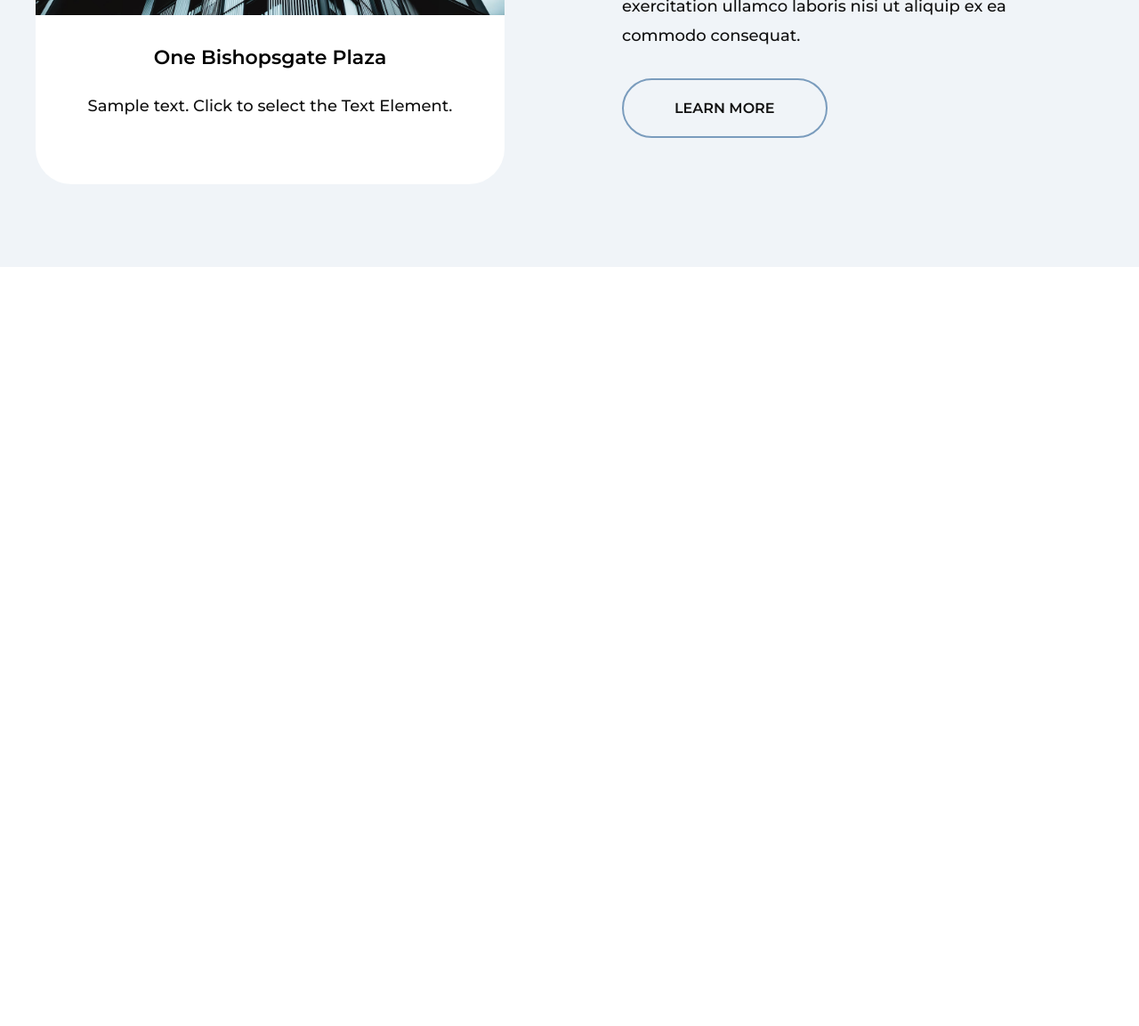
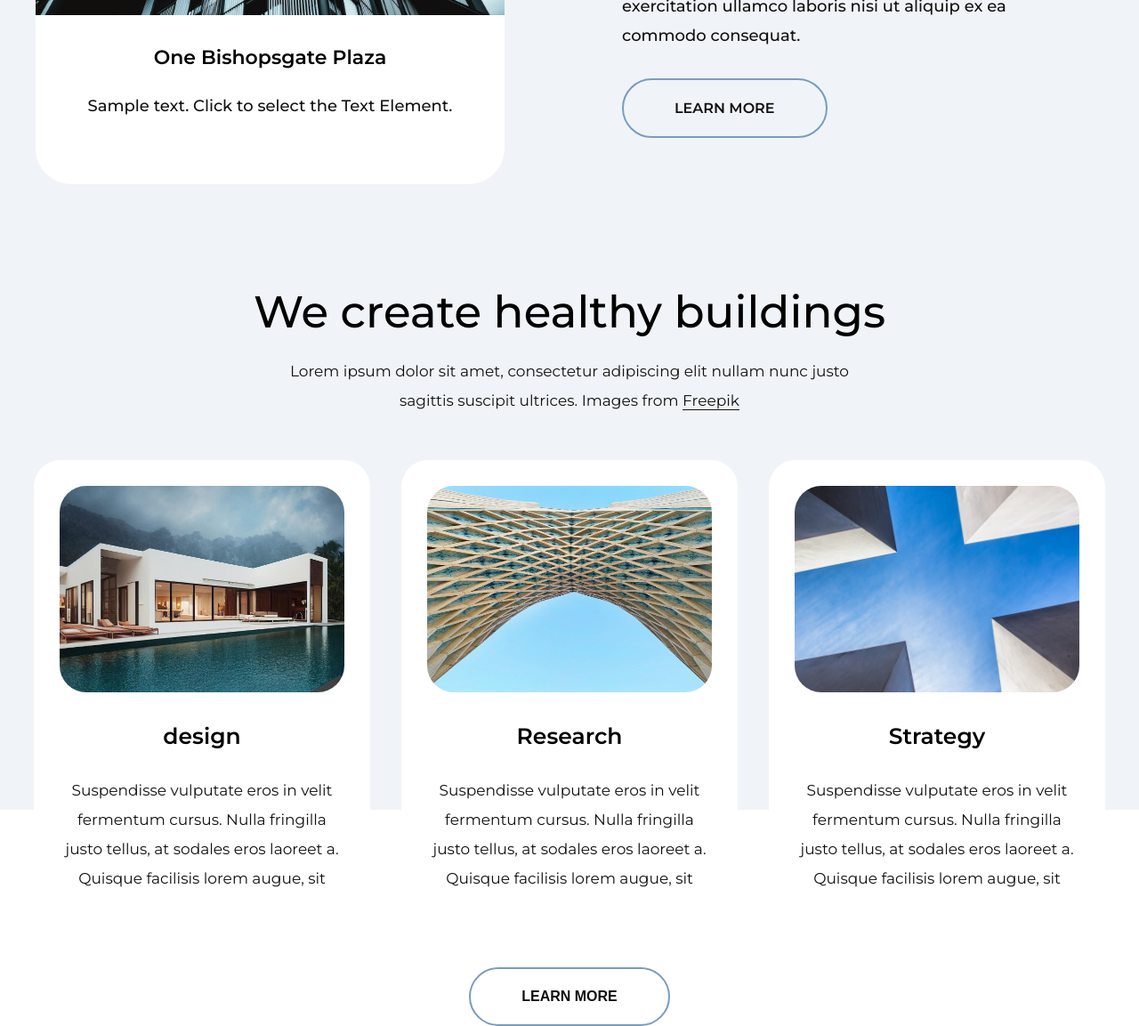
Before and after one commit to JustXaydarov/NicePage-Team-Project, a website: page index.html in a window 1280 px wide. Shown: the part 1702-2855 px from the top of the page at 89% size. Before the commit the page ends 2002 px from the top, so only its background shows below. Drawn offline with nearby package versions, Linux system fonts and the light colour scheme.

Commit message:
home pagega  yana bitta qisim

```diff
--- a/index.html
+++ b/index.html
@@ -107,7 +107,53 @@
 
             </section>
 
-            <section></section>
+            <section class="healthy">
+
+                <div class="healthy__container container">
+
+                    <div class="healthy__content">
+                        <h2 class="healthy__title">
+                            We create healthy buildings
+                        </h2>
+
+                        <p class="healthy__text">
+                            Lorem ipsum dolor sit amet, consectetur adipiscing elit
+                            nullam nunc justo <br> sagittis suscipit ultrices.
+                            Images from
+                            <a href="#" class="healthy__link">Freepik</a>
+                        </p>
+                    </div>
+
+                    <div class="healthy__cards">
+                        <div class="healthy__card">
+                            <img src="./assets/png/design_img.jpg" alt="design_img">
+                            <h2>design</h2>
+                            <p>Suspendisse vulputate eros in velit  fermentum cursus. Nulla fringilla justo  tellus, at sodales eros
+                                laoreet a.  Quisque
+                                facilisis lorem augue, sit </p>
+                        </div>
+                        <div class="healthy__card">
+                            <img src="./assets/png/Research_img.jpg" alt="Research_img">
+                            <h2>Research</h2>
+                            <p>Suspendisse vulputate eros in velit fermentum cursus. Nulla fringilla justo tellus, at sodales eros laoreet a. Quisque
+                            facilisis lorem augue, sit </p>
+                        </div>
+                        <div class="healthy__card">
+                            <img src="./assets/png/Strategy_img.jpg" alt="Strategy_img">
+                            <h2>Strategy</h2>
+                            <p>Suspendisse vulputate eros in velit  fermentum cursus. Nulla fringilla justo  tellus, at sodales eros
+                                laoreet a.  Quisque
+                                facilisis lorem augue, sit </p>
+                        </div>
+                    </div>
+
+                    <div class="healthy__button-wrapper">
+                        <button class="healthy__button">LEARN MORE</button>
+                    </div>
+
+                </div>
+
+            </section>
 
 
 
--- a/sass/style.scss
+++ b/sass/style.scss
@@ -132,29 +132,29 @@ ul {
     border-top-right-radius: 40px;
   }
 
-  .performance__card-title{
+  .performance__card-title {
     font-size: 22px;
     font-weight: 600;
     padding: 30px;
   }
 
-  .performance__card-text{
+  .performance__card-text {
     font-size: 18px;
     font-weight: 500;
     color: #111111;
   }
 }
 
-.performance__content{
+.performance__content {
   padding: 32px;
 
-  .performance__title{
+  .performance__title {
     font-size: 43px;
     font-weight: 600;
     padding-bottom: 30px;
   }
 
-  .performance__text{
+  .performance__text {
     font-size: 18px;
     font-weight: 500;
     color: #111111;
@@ -162,7 +162,7 @@ ul {
     padding-bottom: 55px;
   }
 
-  .performance__button{
+  .performance__button {
     padding: 22px 57px;
     font-size: 16px;
     font-weight: 600;
@@ -180,3 +180,97 @@ ul {
     }
   }
 }
+
+.healthy {
+  width: 100%;
+  height: 610px;
+  background-color: #f0f4f8;
+
+  .healthy__content {
+    text-align: center;
+
+    .healthy__title {
+      font-size: 50px;
+      font-weight: 500;
+      padding: 20px;
+    }
+
+    .healthy__text {
+      font-size: 17px;
+      color: #111111;
+      line-height: 33px;
+
+      .healthy__link {
+        color: #111111;
+        font-weight: 400;
+        text-decoration: underline;
+        text-decoration-thickness: 1px; /* qalinligi */
+        text-underline-offset: 4px; /* pastga tushirish */
+      }
+
+      .healthy__link:hover {
+        text-decoration-color: red;
+      }
+    }
+  }
+}
+
+
+.healthy__cards {
+  display: flex;
+  align-items: center;
+  justify-content: center;
+  gap: 35px;
+  padding-top: 50px;
+}
+
+.healthy__card{
+  width: 380px;
+  height: 520px;
+  text-align: center;
+  background-color: #fff;
+  border-radius: 30px;
+  padding: 29px;
+
+
+  img{
+    width: 320px;
+    height: 232px;
+    border-radius: 30px;
+  }
+
+  h2{
+    font-size: 25px;
+    font-weight: 600;
+    padding: 30px;
+  }
+
+  p{
+    font-size: 17px;
+    color: #111111;
+    line-height: 33px;
+  }
+}
+
+.healthy__button-wrapper {
+  text-align: center;
+  padding-top: 50px;
+
+  .healthy__button {
+    padding: 22px 57px;
+    font-size: 16px;
+    font-weight: 600;
+    color: #111;
+    text-decoration: none;
+    border: 2px solid #7a9cbd;
+    background-color: transparent;
+    border-radius: 50px;
+    cursor: pointer;
+    transition: background-color 0.3s;
+
+    &:hover {
+      background-color: #7a9cbd;
+      color: #fff;
+    }
+  }
+}
```
Also changed, not shown: assets/png/Research_img.jpg (added), assets/png/Strategy_img.jpg (added), assets/png/design_img.jpg (added), styles/style.css, 1 other file.
